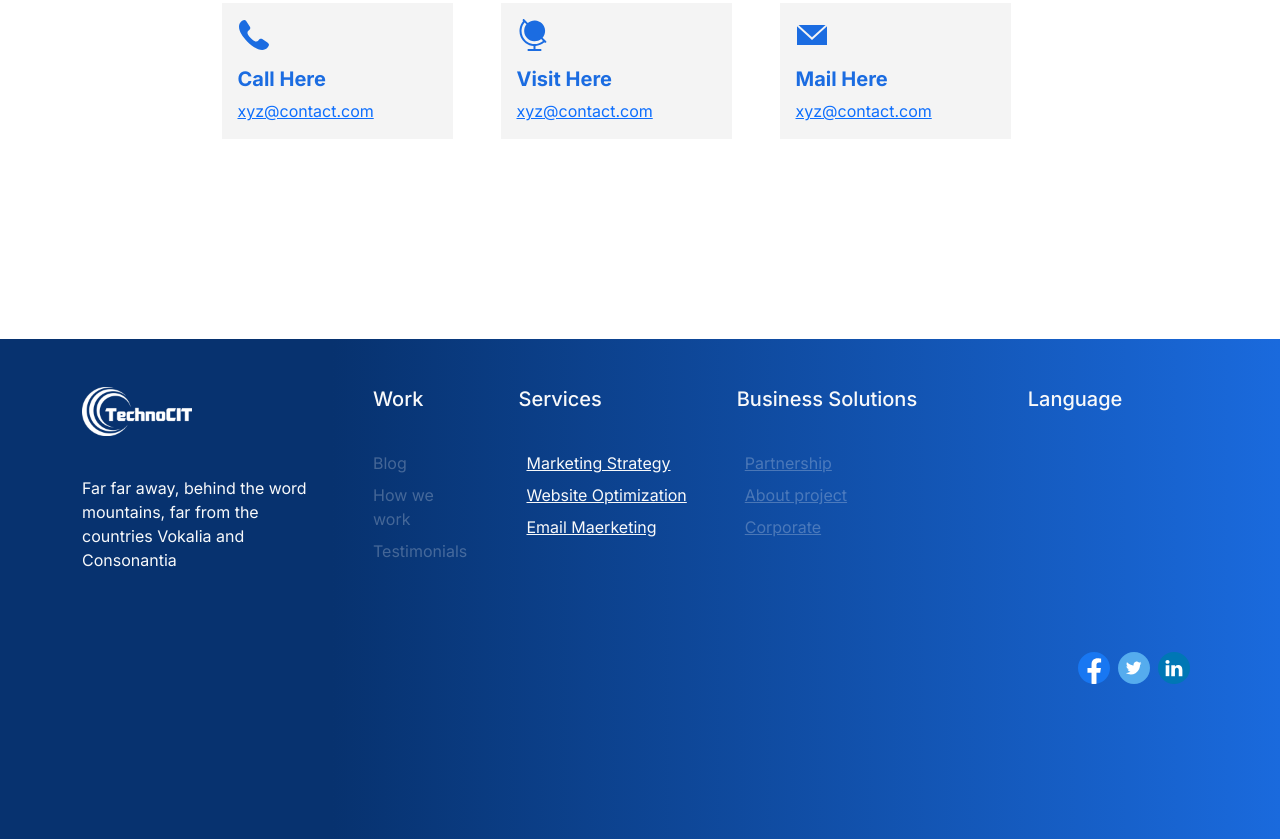
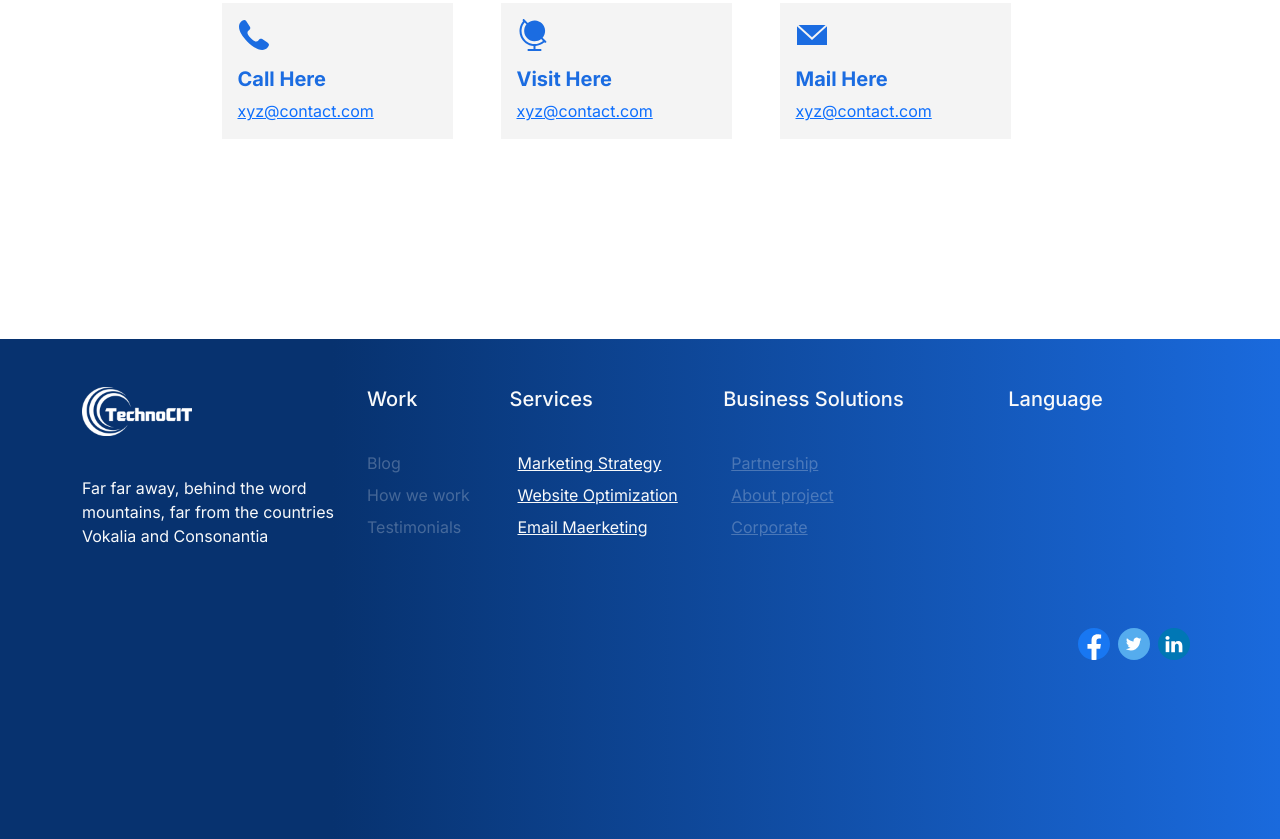
Before and after one commit to rahulbmore/assignment-technocit, a plain HTML site: page index.html in a window 1280 px wide. Shown: the part 6428-7267 px from the top of the page. Drawn offline with nearby package versions, Linux system fonts and the light colour scheme.

Commit message:
code modified

```diff
--- a/index.html
+++ b/index.html
@@ -1087,7 +1087,7 @@
     <!-- Footer Start -->
     <div class="gradient-bg container-fluid bg-dark text-light mt-2 wow fadeInUp" data-wow-delay="0.1s">
         <div class="container pb-5">
-            <div class="row gx-5">
+            <div class="row">
                 <div class="col-lg-3 col-md-6 footer-about pt-5 mb-5">
 
                     <div class=" section-title-sm position-relative pb-3 mb-4">
@@ -1100,7 +1100,7 @@
                     </div>
                 </div>
                 <div class="col-lg-9 col-md-6">
-                    <div class="row gx-5">
+                    <div class="row">
                         <div class="col-lg-2 col-md-12 pt-5 mb-5">
                             <div class=" section-title-sm position-relative pb-3 mb-4">
                                 <h5 class="text-light mb-0">Work</h5>
```
